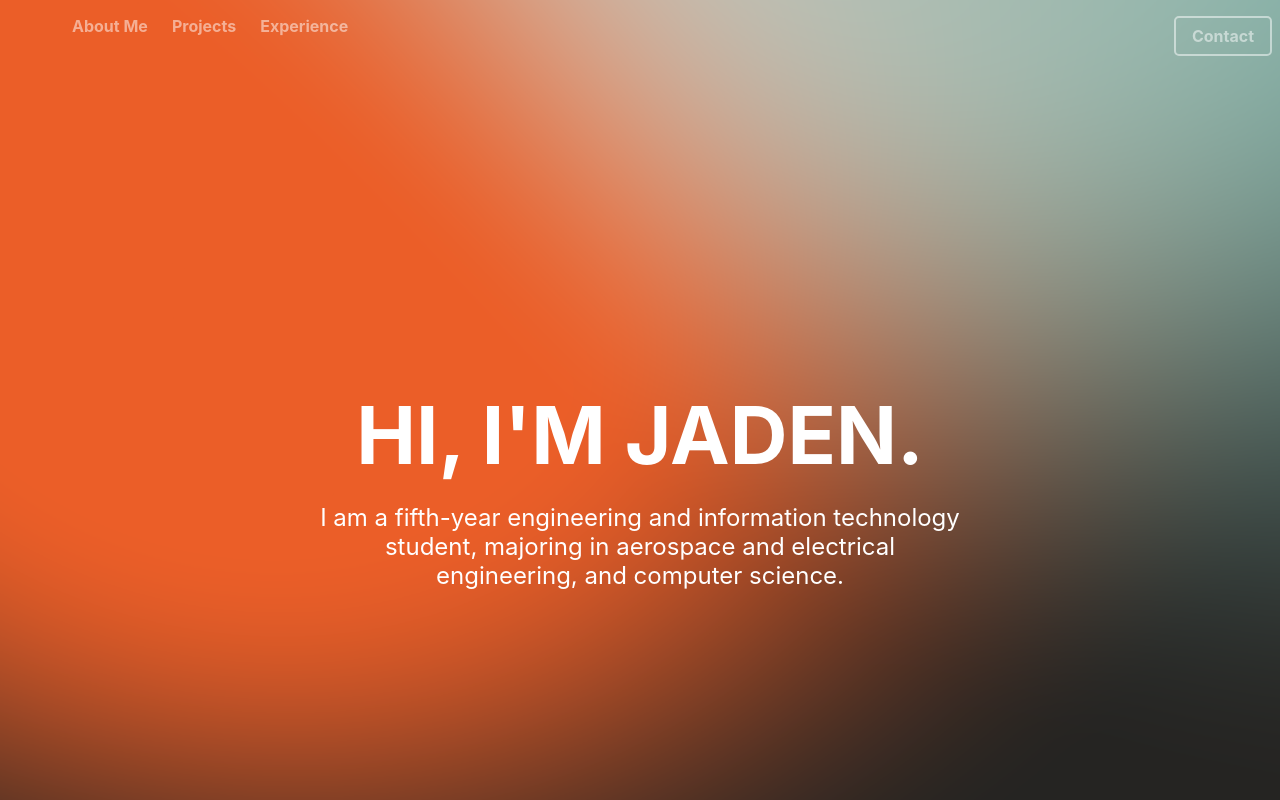
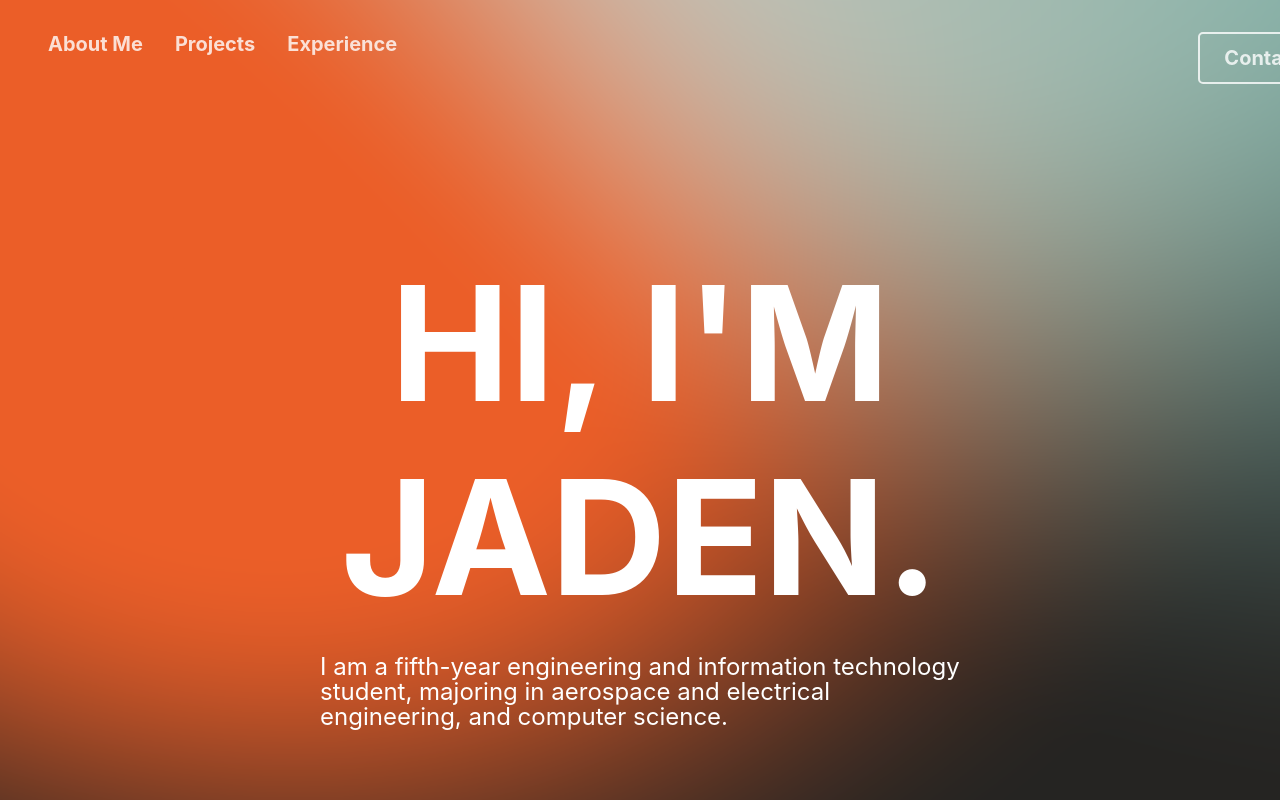
Before and after one commit to jdWilU/Personal-Portfolio, a React (Create React App) app: page / in a window 1280 px wide. Shown: the top 800 px of the page. Built offline with nearby package versions, Linux system fonts and the light colour scheme.

Commit message:
update css

```diff
--- a/src/App.css
+++ b/src/App.css
@@ -24,42 +24,7 @@ section {
   color: white; /* Default text color */
 }
 
-/* Main Section */
-#main {
-  position: relative; /* To make the image and content layer together */
-  height: 100vh; /* Full-screen height */
-  overflow: hidden; /* Prevent content overflow */
-}
 
-#main img {
-  width: 100%; /* Make the image cover the width of the section */
-  height: 100%; /* Ensure it spans the height */
-  object-fit: cover; /* Keep the aspect ratio */
-  position: absolute; /* Position the image at the top-left */
-  top: 0;
-  left: 0;
-  z-index: 1; /* Place the image behind the text */
-}
-
-.main-content {
-  position: absolute; /* Overlay content on the image */
-  top: 50%; /* Center vertically */
-  left: 50%; /* Center horizontally */
-  transform: translate(-50%, -50%); /* Adjust position to truly center */
-  text-align: center; /* Center-align the text */
-  color: white; /* Text color */
-  z-index: 2; /* Place content above the image */
-}
-
-.main-content h1 {
-  font-size: 5rem; /* Adjust heading size */
-  margin: 0;
-}
-
-.main-content p {
-  font-size: 1.5rem;
-  margin-top: 20px;
-}
 
 #about {
   background-color: #252422;
--- a/src/Navbar.css
+++ b/src/Navbar.css
@@ -1,6 +1,6 @@
 .navbar {
-    opacity: 0.5;
-    padding: 1rem 2rem;
+  opacity: 0.8; /* Slightly increase opacity for visibility */
+  padding: 2rem 3rem; /* Increase padding for larger height */
   display: flex;
   justify-content: space-between;
   align-items: center;
@@ -14,14 +14,14 @@
   display: flex;
   justify-content: space-between;
   width: 100%;
-    max-width: 1200px;
+  max-width: 1400px; /* Slightly larger max width */
   margin: 0 auto;
 }
 
 .navbar-links {
   list-style: none;
   display: flex;
-    gap: 1.5rem;
+  gap: 2rem; /* Increase gap between links */
   margin: 0;
   padding: 0;
 }
@@ -30,7 +30,7 @@
   text-decoration: none;
   color: white;
   font-weight: bold;
-    font-size: 1rem;
+  font-size: 1.25rem; /* Larger font size */
   transition: color 0.3s ease-in-out;
 }
 
@@ -42,9 +42,9 @@
   text-decoration: none;
   color: white;
   font-weight: bold;
-    font-size: 1rem;
+  font-size: 1.25rem; /* Larger font size for the contact button */
   border: 2px solid white;
-    padding: 0.5rem 1rem;
+  padding: 0.75rem 1.5rem; /* Increase padding for a larger button */
   border-radius: 5px;
   transition: background 0.3s ease-in-out, color 0.3s ease-in-out;
 }
--- /dev/null
+++ b/src/main.css
@@ -0,0 +1,38 @@
+/* Main Section */
+#main {
+    position: relative; /* To make the image and content layer together */
+    height: 100vh; /* Full-screen height */
+    overflow: hidden; /* Prevent content overflow */
+  }
+
+  #main img {
+    width: 100%; /* Make the image cover the width of the section */
+    height: 100%; /* Ensure it spans the height */
+    object-fit: cover; /* Keep the aspect ratio */
+    position: absolute; /* Position the image at the top-left */
+    top: 0;
+    left: 0;
+    z-index: 1; /* Place the image behind the text */
+  }
+
+  .main-content {
+    position: absolute; /* Overlay content on the image */
+    top: 50%; /* Center vertically */
+    left: 50%; /* Center horizontally */
+    transform: translate(-50%, -50%); /* Adjust position to truly center */
+    text-align: center; /* Center-align the text */
+    color: white; /* Text color */
+    z-index: 2; /* Place content above the image */
+  }
+
+  .main-content h1 {
+    font-size: 10rem; /* Adjust heading size */
+    margin: 0;
+  }
+
+  .main-content p {
+    font-size: 1.5rem;
+    text-align: left;
+    line-height: 105%;
+    margin-top: 20px;
+  }
```
Also changed, not shown: src/App.js (+7 -0 lines). Lines whose indentation alone changed are shown as unchanged.
